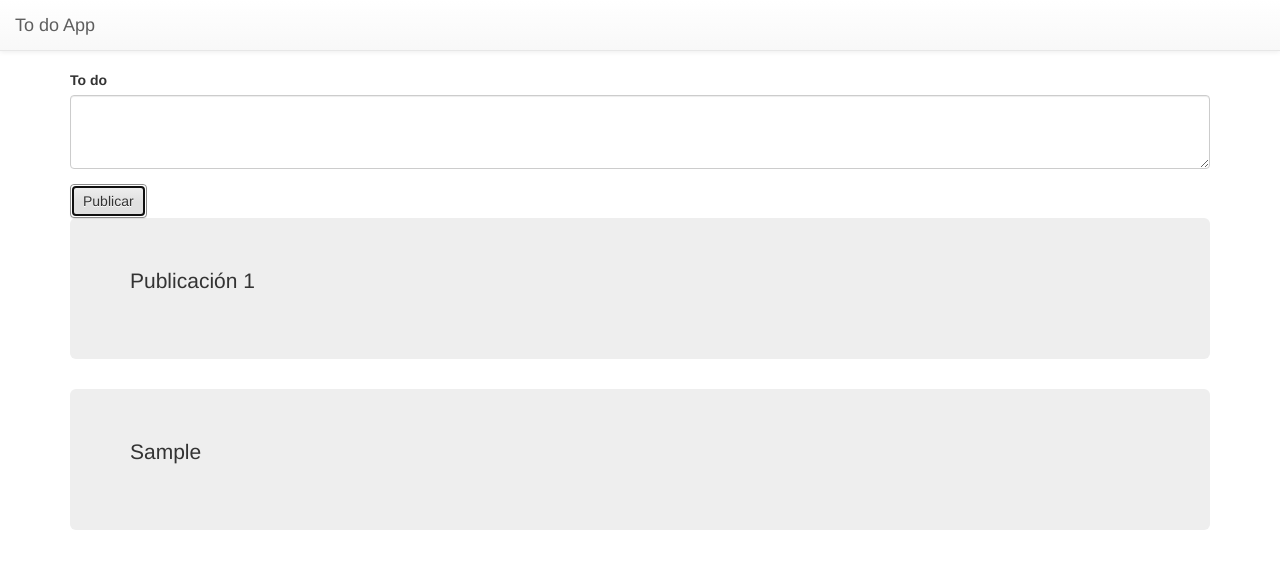
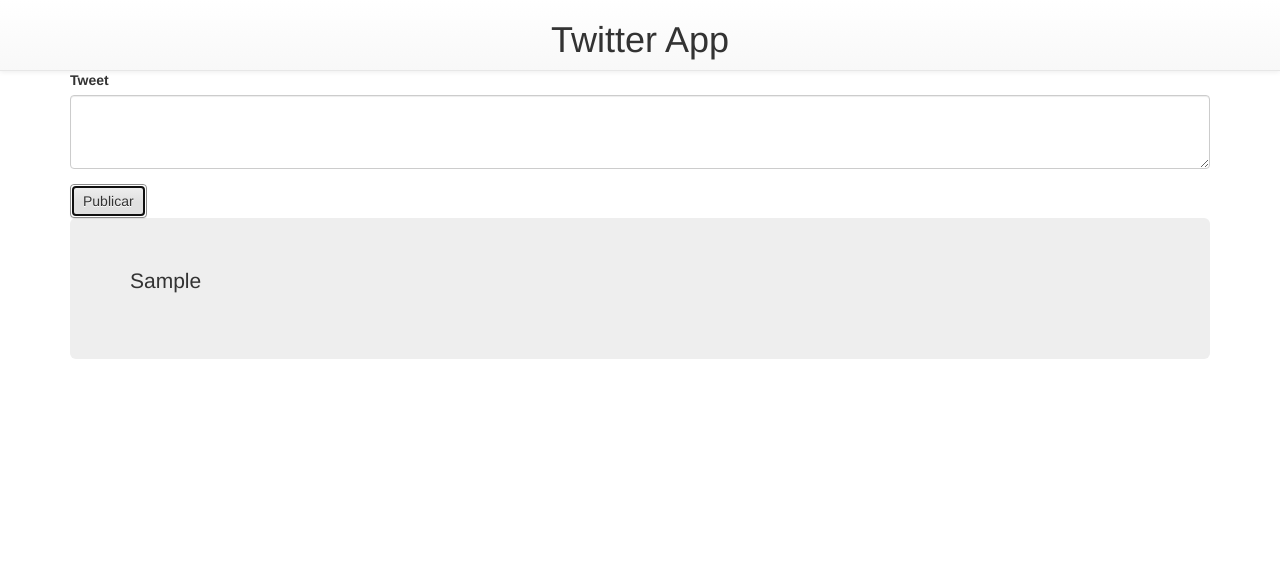
Before and after one commit to gabyLuTrejo/to_do_app, a plain HTML site: page index.html in a window 1280 px wide. Both pictures are taken after typing "Sample" into the empty fields and a click on the button "Publicar". Drawn offline with nearby package versions, Linux system fonts and the light colour scheme.

Commit message:
Twitter: escritura y publicación de tweet con jQuery

```diff
--- a/assets/js/app.js
+++ b/assets/js/app.js
@@ -1,26 +1,24 @@
-
 var formulario = function(){
-	var toDo = document.getElementById("toDo");
-	toDo.addEventListener("submit", function(e){
-		e.preventDefault();
-		// Obtención de datos
-		var contenedor = document.getElementById("post");
-		var msjContenedor = document.getElementById("mensaje");
-		var msj = msjContenedor.value;
-		//Obtención de elementos
-		var postContenedor = document.createElement("article");
-		var post = document.createElement("p");
-		//Personalización de elementos
-		postContenedor.className = "jumbotron";
-		post.textContent = msj;
-		// Agregar al DOM
-		postContenedor.appendChild(post);
-		// Agregar a un elemento existente para visualizarlo
-		contenedor.appendChild(postContenedor);
-		// Borrar contenido de textarea
-		msjContenedor.value = "";
-
-	});
+	$("#tweet").submit(agregarTweet);
 };
 
-window.addEventListener("load", formulario);
+var agregarTweet = function(e){
+		e.preventDefault();
+
+		//Obtención de elementos
+		var $postContenedor = $("<article />", { "class": "jumbotron" });
+		var $postTexto = $("<p></p>");
+
+		//Personalización de elementos
+		$postTexto.text($("#mensaje").val());
+
+		// Agregar al DOM
+		$postContenedor.append($postTexto);
+		// Agregar a un elemento existente para visualizarlo
+		 $("#post").append($postContenedor);
+		// Borrar contenido de textarea
+		$("#mensaje").val("");
+
+};
+
+$(document).ready(formulario);
--- a/index.html
+++ b/index.html
@@ -12,27 +12,24 @@
 </head>
 <body>
 	<nav class="navbar navbar-default navbar-fixed-top">
-	  <div class="container-fluid">
-	    <div class="navbar-header">
-	      <a class="navbar-brand" href="#"> To do App </a>
-	    </div>
+	  <div class="navbar-container container-fluid">
+	      <h1 class="text-center"> Twitter App </h1>
 	  </div>
 	</nav>
 	<section class="container">
-		<form id="toDo">
+		<form id="tweet">
 		  <div class="form-group">
-		    <label for="mensaje">To do</label>
+		    <label for="mensaje">Tweet</label>
 		    <textarea id="mensaje" name="mensaje" class="form-control" rows="3"></textarea>
 		  </div>
 		  <button type="submit" class="btn btn-default">Publicar</button>
 		</form>
 	</section>
 	<section id="post" class="container">
-		<article class="jumbotron">
-		    <p>Publicación 1</p>
-		</article>
 	</section>
 
+	<!-- jQuery (necessary for Bootstrap's JavaScript plugins) -->
+    <script src="https://ajax.googleapis.com/ajax/libs/jquery/1.12.4/jquery.min.js"></script>
 	<script type="text/javascript" src="assets/js/app.js"></script>
 </body>
 </html>
```
